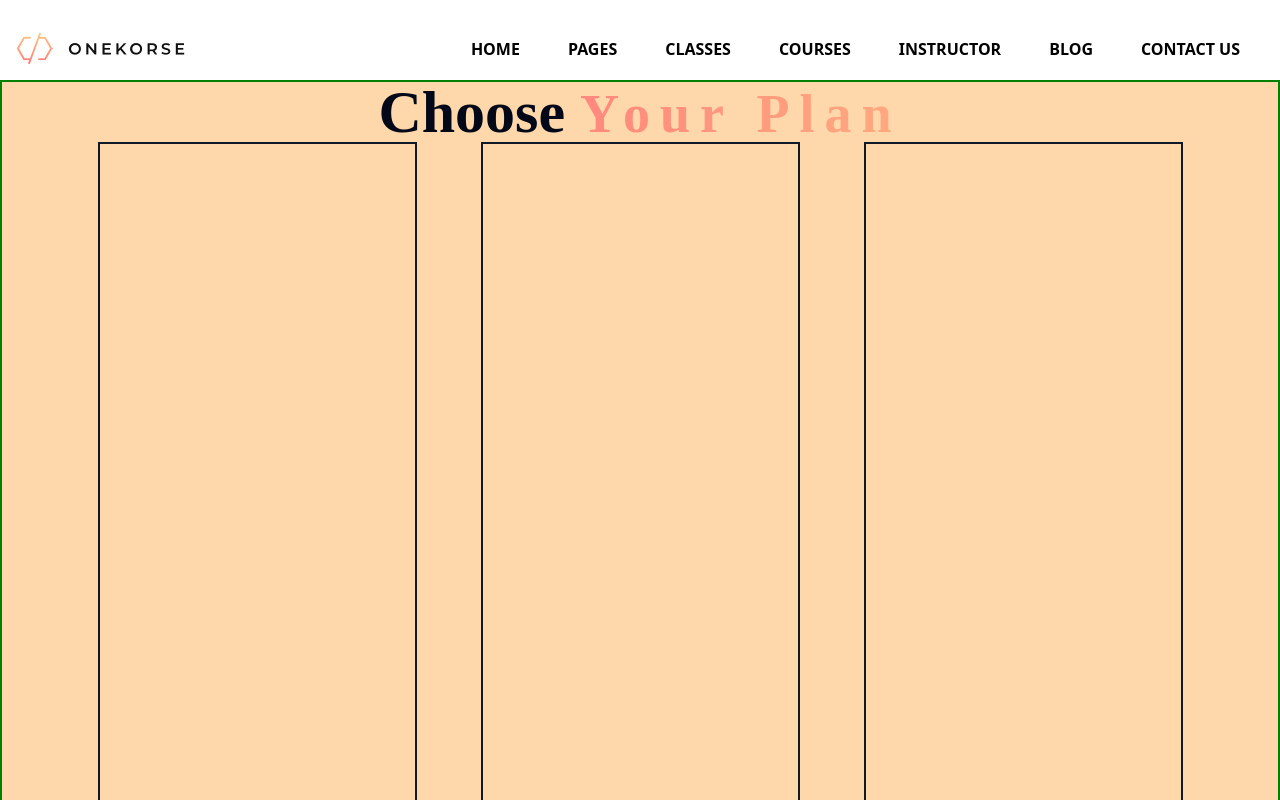
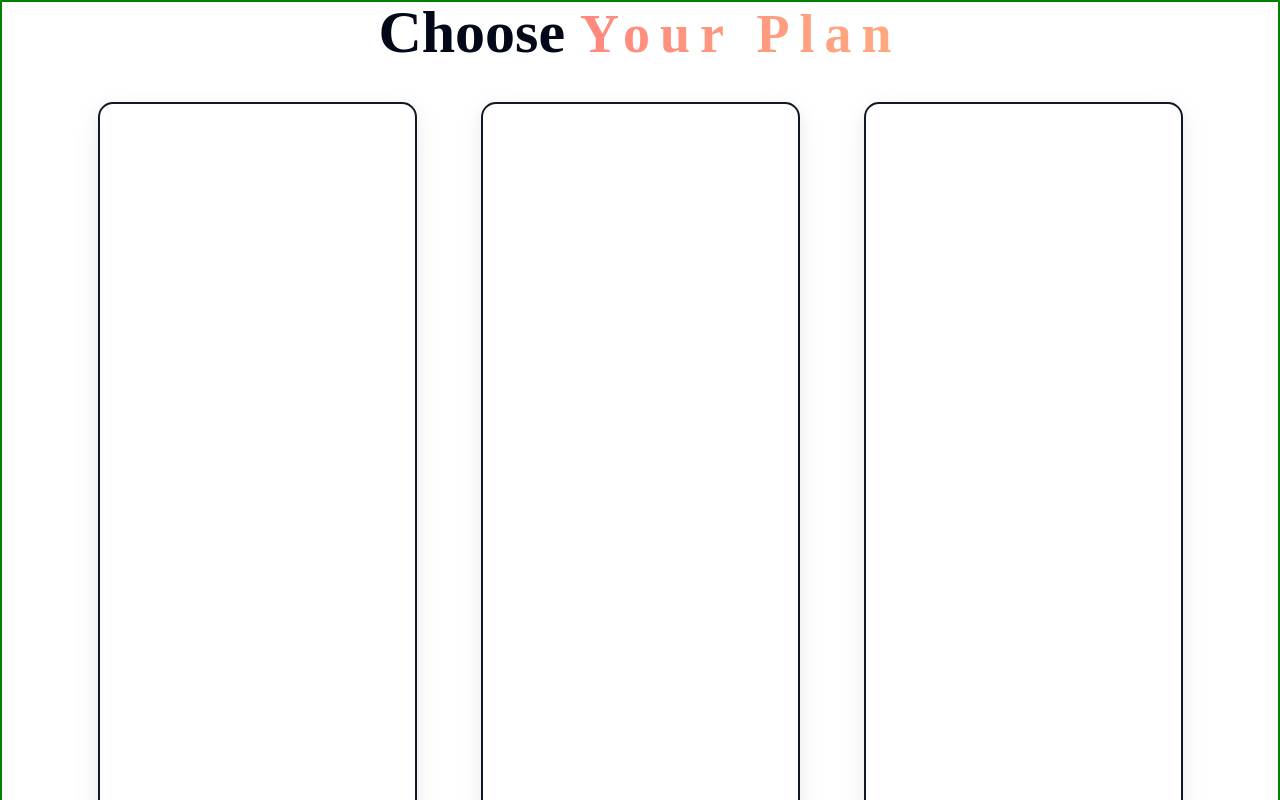
Before and after one commit to Pawanydv07/freelance, a React (Create React App) app: page /plans in a window 1280 px wide. Shown: the top 800 px of the page. Built offline with nearby package versions, Linux system fonts and the light colour scheme.

Commit message:
update boxes

```diff
--- a/src/App.js
+++ b/src/App.js
@@ -7,14 +7,15 @@
 function App() {
   return (
     <div className="App">
-      <Navbar />
+      <Plans/>
+      {/* <Navbar />
       <Routes>
         <Route path="/" element={<Home />} />
         <Route path="/about" element={<About />} />
         <Route path="/services" element={<Services />} />
         <Route path="/contact" element={<Contact />} />
         <Route path="/plans"element={<Plans/>}/>
-      </Routes>
+      </Routes> */}
     </div>
   );
 }
--- a/src/css/plans.css
+++ b/src/css/plans.css
@@ -1,5 +1,5 @@
 .main-container{
-    height: 120vh;
+    height: 200vh;
     width: 100%;
     border: 2px solid green;
 }
@@ -21,6 +21,13 @@
   }
   .choose-1{
     width: 25%;
-    height: 100vh;
+    height: 120vh;
+    border-radius: 15px;
+    transition: background 2s ease-in-out;
+    background-color: white;
+    box-shadow: rgba(17, 17, 26, 0.05) 0px 4px 16px, rgba(17, 17, 26, 0.05) 0px 8px 32px;
 
   }
+  .choose-1:hover {
+    background: linear-gradient(to bottom,#e79f6c 0%,rgb(255, 186, 129) 10%, #e18256 50%,#da6d5c 100% );
+  }
--- a/src/helpers/Plans.jsx
+++ b/src/helpers/Plans.jsx
@@ -3,13 +3,14 @@
 
 const Plans = () => {
   return (
-    <div className="main-container justify-center mt-20 bg-orange-200 relative">
+    <div className="main-container justify-center relative">
       <div className="text-center">
         <h1 className="text-6xl font-bold plan-text">
           Choose <span className="gradient-text">Your Plan</span>
         </h1>
+
       </div>
-      <div className="flex gap-16 justify-center">
+      <div className="flex gap-16 justify-center mt-10">
         <div className="choose-1 border-2 border-gray-900"></div>
         <div className="choose-1 border-2 border-gray-900"></div>
         <div className="choose-1 border-2 border-gray-900"></div>
```
